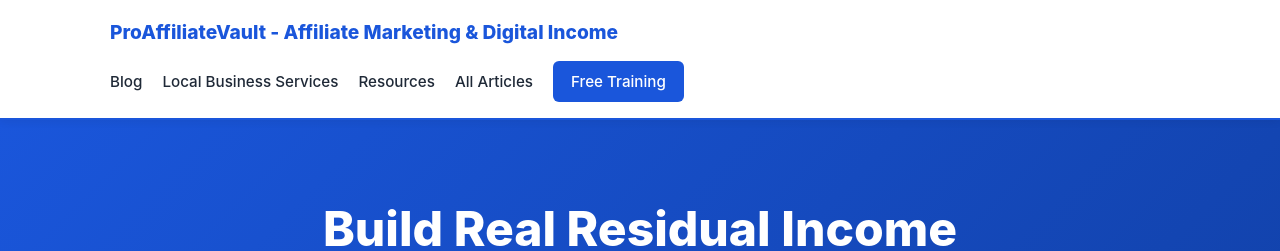
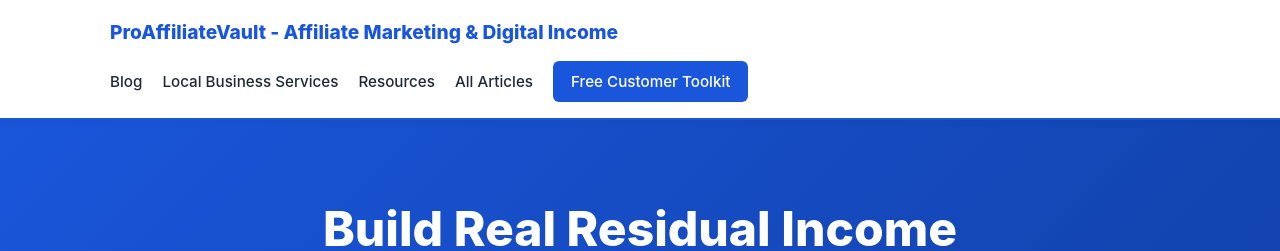
Before and after one commit to jredmonson/jredmonson.github.io, a Jekyll site: the page built from index.html, in a window 1280 px wide. Shown: the top 251 px of the page. Built offline with Jekyll 4.4.1, drawn with Linux system fonts in a browser that asks for light colours; the list of posts is cut into pages by our own code.

Commit message:
Replace 'Free Training' link with 'Free Customer Toolkit'

```diff
--- a/_layouts/default.html
+++ b/_layouts/default.html
@@ -13,7 +13,7 @@
         <a href="{{ site.baseurl }}/local-business-services/">Local Business Services</a>
         <a href="{{ site.baseurl }}/resources/">Resources</a>
         <a href="{{ site.baseurl }}/all-articles/">All Articles</a>
-        <a href="{{ site.funnel }}" target="_blank" rel="noopener" class="btn-nav">Free Training</a>
+        <a href="{{ site.baseurl }}/local-business-customer-capture-toolkit/" class="btn-nav">Free Customer Toolkit</a>
       </nav>
     </div>
   </header>
```
